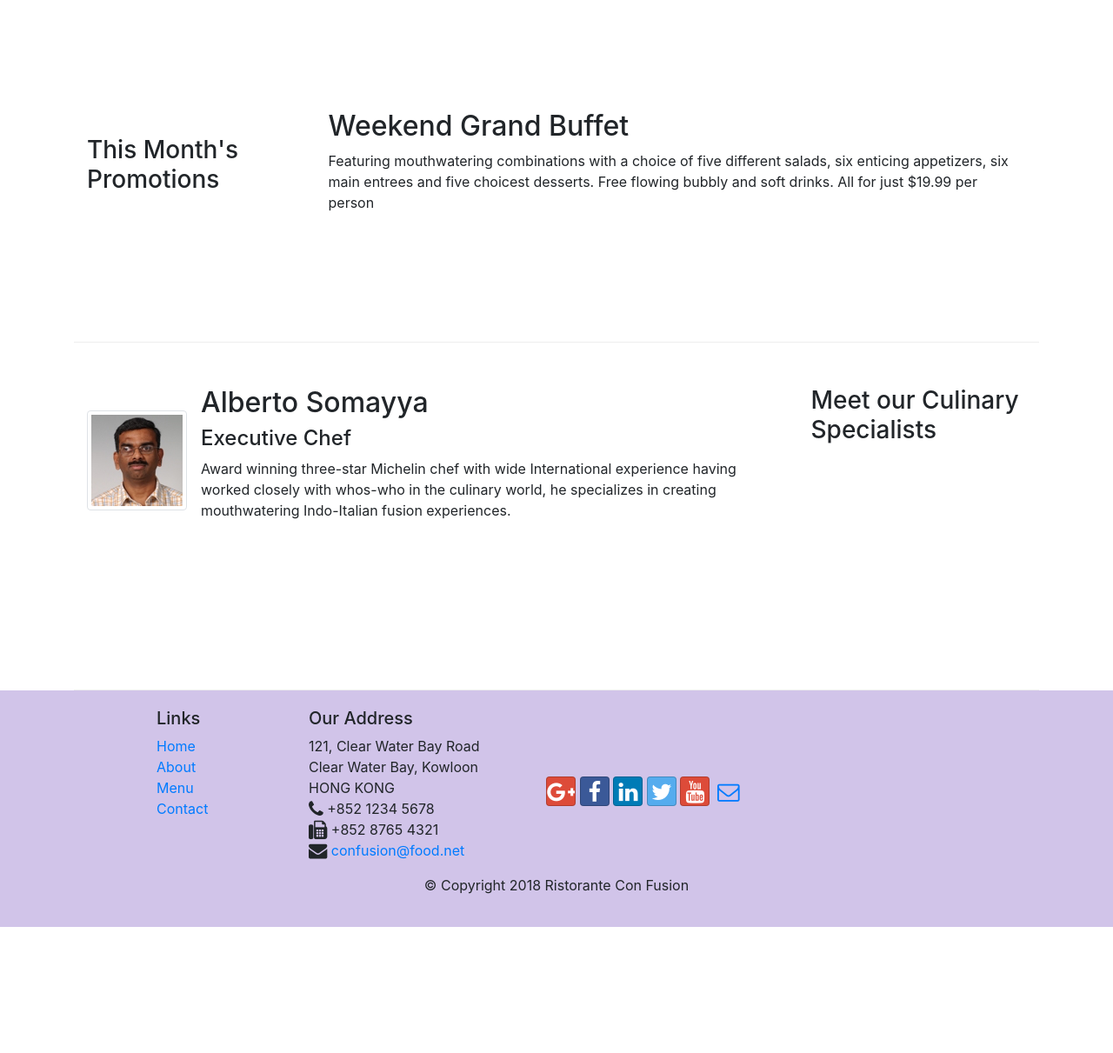
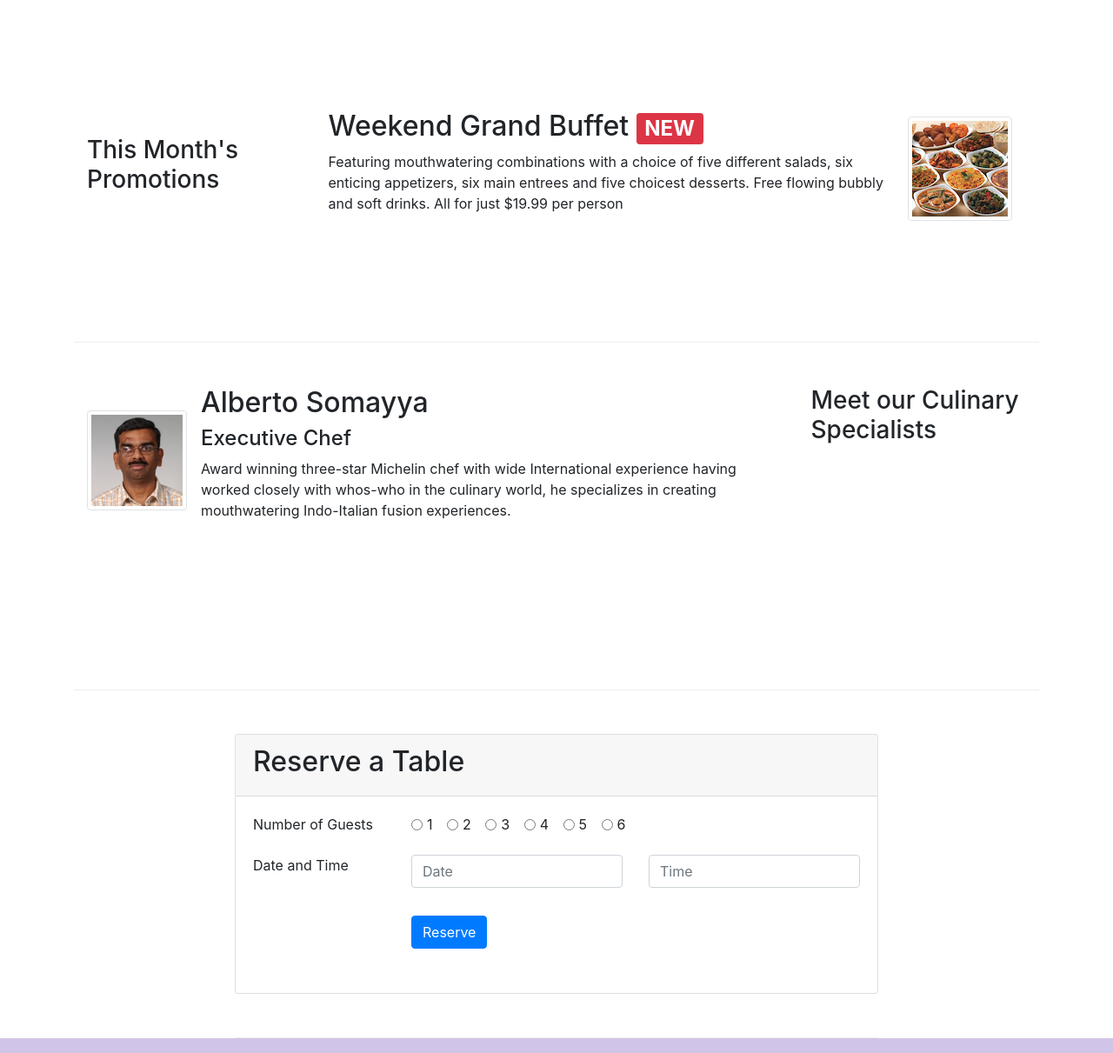
Before and after one commit to Heavytik/Fullstack_hongkong, a website: page index.html in a window 1280 px wide. Shown: the part 740-1951 px from the top of the page at 87% size. Before the commit the page ends 1806 px from the top, so only its background shows below. Drawn offline with nearby package versions, Linux system fonts and the light colour scheme.

Commit message:
Assignment 2

```diff
--- a/index.html
+++ b/index.html
@@ -54,8 +54,11 @@
                     <p>We take inspiration from the World's best cuisines, and create a unique fusion experience. Our lipsmacking
                         creations will tickle your culinary senses!</p>
                 </div>
-                <div class="col-12 col-sm align-self-center">
+                <div class="col-12 col-sm-3 align-self-center">
                     <img src="img/logo.png" class="img-fluid">
+                </div>
+                <div class="col-12 col-sm-3 align-self-center">
+                    <a href="#form" class="btn btn-primary btn-block btn-warning" role="button">Reserve Table</a>
                 </div>
             </div>
         </div>
@@ -70,7 +73,11 @@
                 <div class="media">
                     <img class="d-flex mr-3 img-thumbnail align-self-center" src="img/uthappizza.png" alt="utahppizza">
                     <div class="media-body">
-                        <h2 class="mt-0">Uthappizza <span class="badge badge-danger">HOT</span> <span class="badge badge-pill badge-secondary">$4.99</span></span></h2>
+                        <h2 class="mt-0">Uthappizza
+                            <span class="badge badge-danger">HOT</span>
+                            <span class="badge badge-pill badge-secondary">$4.99</span>
+                            </span>
+                        </h2>
                         <p class="d-none d-sm-block">A unique combination of Indian Uthappam (pancake) and Italian pizza, topped with Cerignola olives,
                             ripe vine cherry tomatoes, Vidalia onion, Guntur chillies and Buffalo Paneer.</p>
                     </div>
@@ -84,12 +91,20 @@
                 <h3>This Month's Promotions</h3>
             </div>
             <div class="col col-sm col-md">
-                <h2>Weekend Grand Buffet</h2>
-                <pclass="d-none d-sm-block">Featuring mouthwatering combinations with a choice of five different salads, six enticing appetizers, six
-                    main entrees and five choicest desserts. Free flowing bubbly and soft drinks. All for just $19.99 per
-                    person </p>
+                <div class="media">
+                    <div class="media-body">
+                        <h2 class="mt-0">Weekend Grand Buffet
+                            <span class="badge badge-danger">NEW</span>
+                        </h2>
+                        <p class="d-none d-sm-block">Featuring mouthwatering combinations with a choice of five different salads, six enticing appetizers,
+                            six main entrees and five choicest desserts. Free flowing bubbly and soft drinks. All for just
+                            $19.99 per person </p>
+                    </div>
+                    <img class="d-flex mr-3 img-thumbnail align-self-center" src="img/buffet.png" alt="buffet">
+                </div>
             </div>
         </div>
+
 
         <div class="row row-content align-items-centers">
             <div class="col-12 col-sm-4 order-sm-last col-md-3">
@@ -108,6 +123,65 @@
                 </div>
             </div>
         </div>
+        <div id="form" class="row row-content align-items-centers col-sm-8 justify-content-sm-center">
+            <div class="card">
+                <div class="card-header">
+                    <h2>Reserve a Table</h2>
+                </div>
+                <div class="card-body">
+                    <form>
+                        <fieldset class="form-group">
+                            <div class="row">
+                                <legend class="col-form-label col-md-3 pt-0">Number of Guests</legend>
+                                <div class="col-md-9">
+                                    <div class="form-check form-check-inline">
+                                        <input class="form-check-input" type="radio" name="inlineRadioOptions" id="inlineRadio1" value="option1">
+                                        <label class="form-check-label" for="inlineRadio1">1</label>
+                                    </div>
+                                    <div class="form-check form-check-inline">
+                                        <input class="form-check-input" type="radio" name="inlineRadioOptions" id="inlineRadio2" value="option2">
+                                        <label class="form-check-label" for="inlineRadio2">2</label>
+                                    </div>
+                                    <div class="form-check form-check-inline">
+                                        <input class="form-check-input" type="radio" name="inlineRadioOptions" id="inlineRadio3" value="option3">
+                                        <label class="form-check-label" for="inlineRadio3">3</label>
+                                    </div>
+                                    <div class="form-check form-check-inline">
+                                        <input class="form-check-input" type="radio" name="inlineRadioOptions" id="inlineRadio4" value="option4">
+                                        <label class="form-check-label" for="inlineRadio1">4</label>
+                                    </div>
+                                    <div class="form-check form-check-inline">
+                                        <input class="form-check-input" type="radio" name="inlineRadioOptions" id="inlineRadio5" value="option5">
+                                        <label class="form-check-label" for="inlineRadio2">5</label>
+                                    </div>
+                                    <div class="form-check form-check-inline">
+                                        <input class="form-check-input" type="radio" name="inlineRadioOptions" id="inlineRadio6" value="option6">
+                                        <label class="form-check-label" for="inlineRadio3">6</label>
+                                    </div>
+                                </div>
+                            </div>
+                        </fieldset>
+                        <fieldset class="form-group">
+                            <div class="row">
+                                <legend class="col-form-label col-md-3 pt-0">Date and Time</legend>
+                                <div class="form-group col-sm">
+                                    <input type="text" class="form-control" placeholder="Date">
+                                </div>
+                                <div class="form-group col-sm">
+                                    <input type="text" class="form-control" placeholder="Time">
+                                </div>
+                            </div>
+                        </fieldset>
+                        <div class="form-group row">
+                            <div class="col-md-9 offset-md-3">
+                                <button type="submit" class="btn btn-primary">Reserve</button>
+                            </div>
+                        </div>
+                    </form>
+                </div>
+            </div>
+        </div>
+    </div>
     </div>
 
     <footer class="footer">
```
